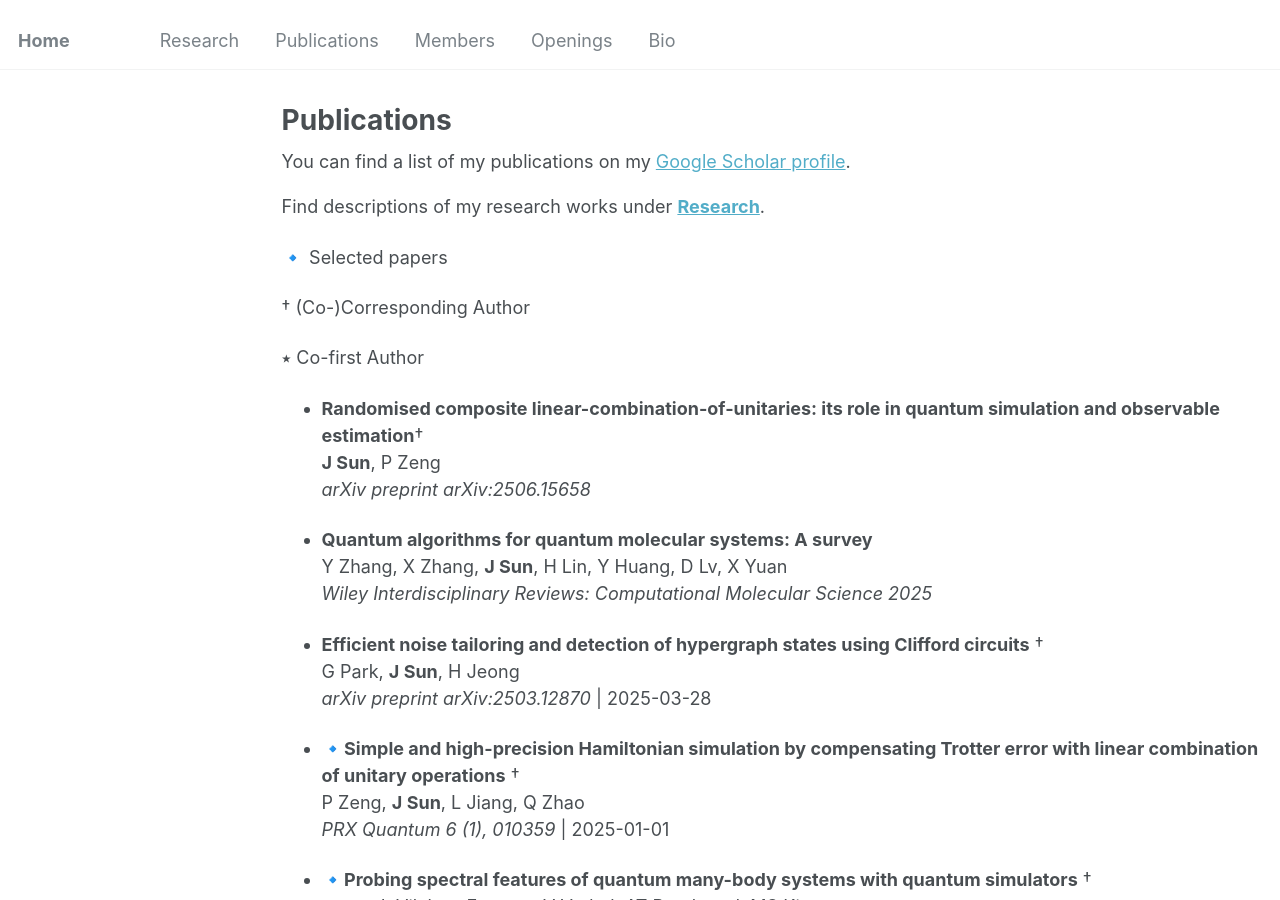
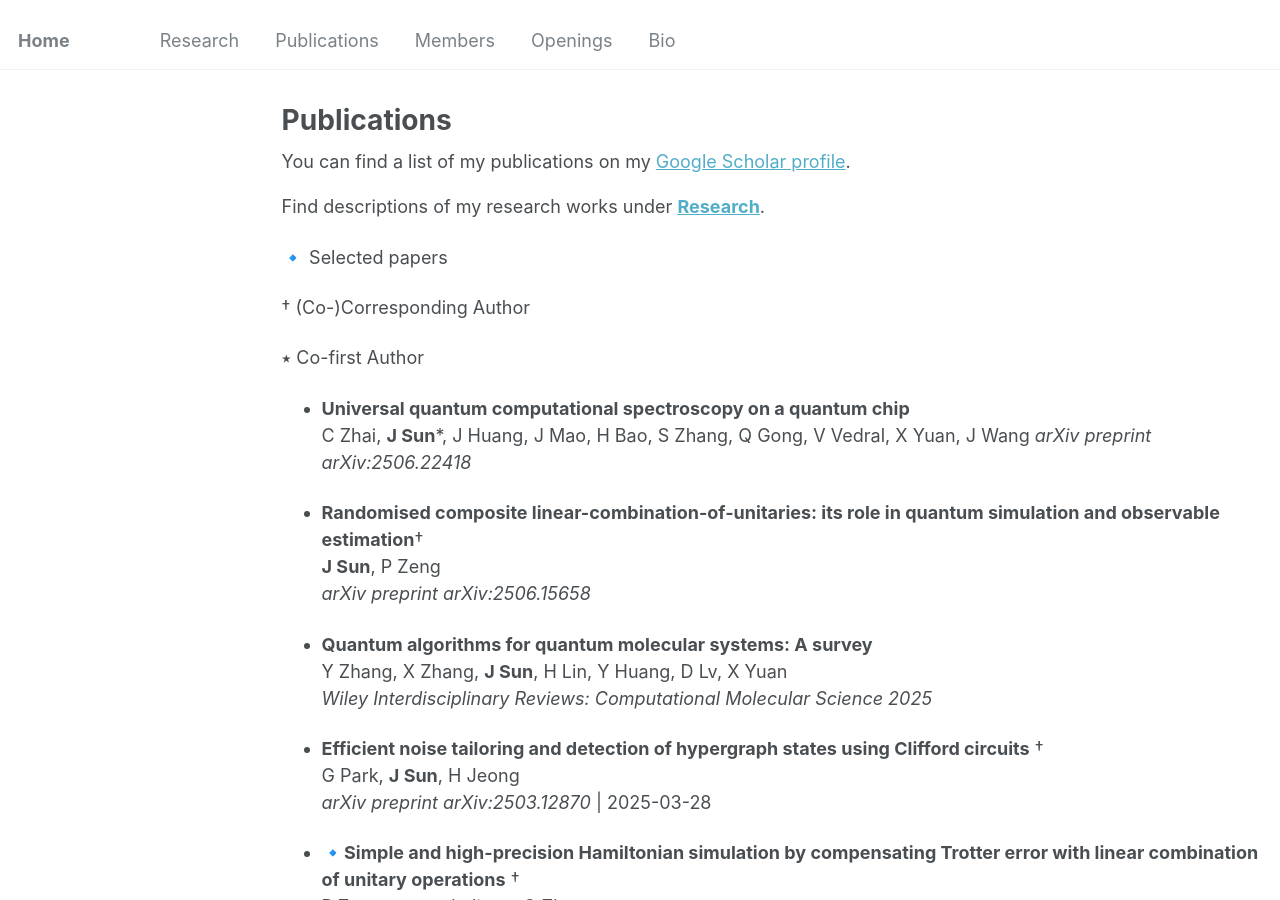
Before and after one commit to jinzhao-sun/jinzhao-sun.github.io, a Jekyll site: the page built from _pages/publications.md, in a window 1280 px wide and 900 px high. Built offline with Jekyll 4.4.1, drawn with Linux system fonts in a browser that asks for light colours.

Commit message:
Update publications.md

```diff
--- a/_pages/publications.md
+++ b/_pages/publications.md
@@ -17,6 +17,10 @@ Find descriptions of my research works under **[Research](research.md)**.
 †  (Co-)Corresponding Author
 
 ⭑ Co-first Author
+
+- **Universal quantum computational spectroscopy on a quantum chip**<br>
+  C Zhai, **J Sun**\*, J Huang, J Mao, H Bao, S Zhang, Q Gong, V Vedral, X Yuan, J Wang
+  *arXiv preprint arXiv:2506.22418*
 
 - **Randomised composite linear-combination-of-unitaries: its role in quantum simulation and observable estimation**†<br>
   **J Sun**, P Zeng
```
